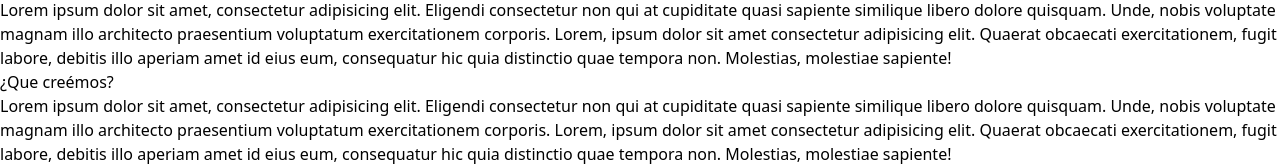
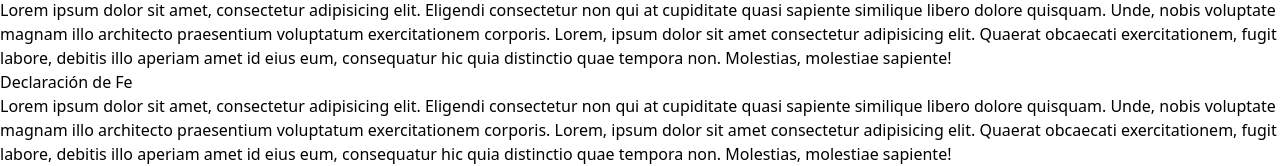
Before and after one commit to elizabethMica/IBMH, a React (Vite) app in the folder client/: page /about in a window 1280 px wide. Shown: the part 1472-1638 px from the top of the page. Built offline with nearby package versions, Linux system fonts and the light colour scheme.

Commit message:
about us fix

```diff
--- a/client/src/Components/AboutUs/AboutUs.jsx
+++ b/client/src/Components/AboutUs/AboutUs.jsx
@@ -12,7 +12,7 @@ function AboutUs() {
       <h3 className='text-2xl md:text-3xl font-semibold underline decoration-[#be8552]'>La Iglesia</h3>
       <p className='text-lg p-6 md:px-28 md:text-justify'>Lorem ipsum dolor sit amet, consectetur adipisicing elit. Eligendi consectetur non qui at cupiditate quasi sapiente similique libero dolore quisquam. Unde, nobis voluptate magnam illo architecto praesentium voluptatum exercitationem corporis. Lorem, ipsum dolor sit amet consectetur adipisicing elit. Quaerat obcaecati exercitationem, fugit labore, debitis illo aperiam amet id eius eum, consequatur hic quia distinctio quae tempora non. Molestias, molestiae sapiente!</p>
 
-      <h3 className='text-2xl md:text-3xl font-semibold underline decoration-[#be8552]'>¿Que creémos?</h3>
+      <h3 className='text-2xl md:text-3xl font-semibold underline decoration-[#be8552]'>Declaración de Fe</h3>
       <p className='text-lg p-6 md:px-28 md:text-justify'>Lorem ipsum dolor sit amet, consectetur adipisicing elit. Eligendi consectetur non qui at cupiditate quasi sapiente similique libero dolore quisquam. Unde, nobis voluptate magnam illo architecto praesentium voluptatum exercitationem corporis. Lorem, ipsum dolor sit amet consectetur adipisicing elit. Quaerat obcaecati exercitationem, fugit labore, debitis illo aperiam amet id eius eum, consequatur hic quia distinctio quae tempora non. Molestias, molestiae sapiente!</p>
     </div>
     </>
```
